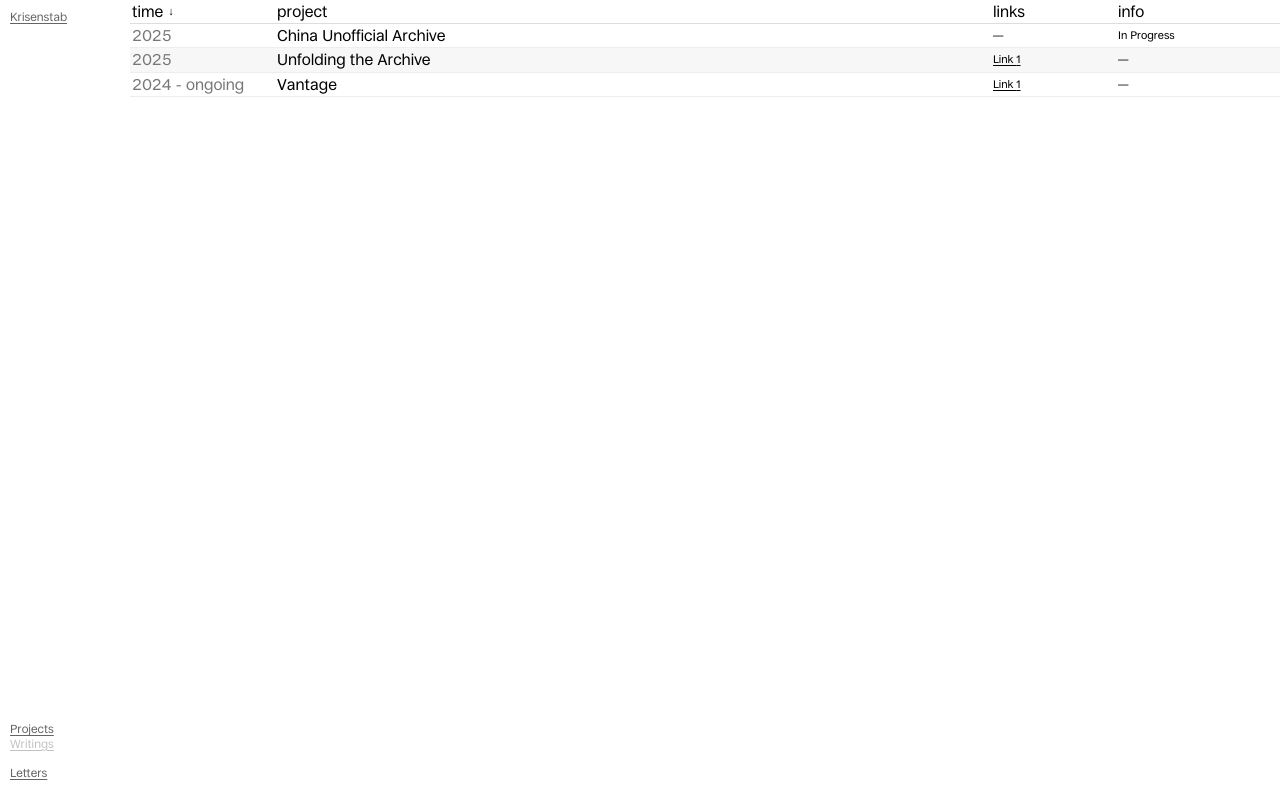
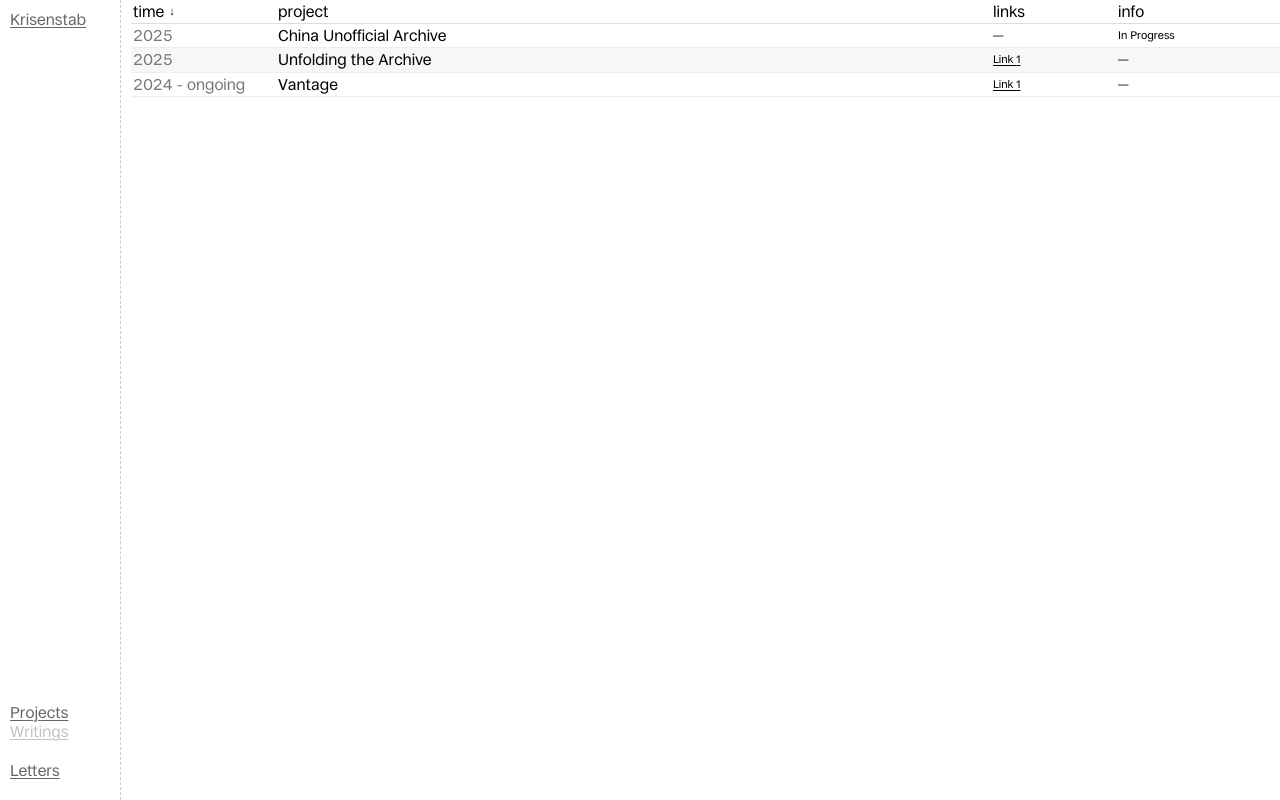
Before and after one commit to thometnanni/krisenstab, a SvelteKit app: page /projects in a window 1280 px wide. Built offline with nearby package versions, Linux system fonts and the light colour scheme.

Commit message:
chore border

```diff
--- a/src/routes/+layout.svelte
+++ b/src/routes/+layout.svelte
@@ -43,7 +43,7 @@
   .meta {
     background-color: white;
     display: flex;
-    font-size: 14px;
+    font-size: 1rem;
     line-height: 14px;
     align-items: flex-end;
     flex-wrap: wrap;
@@ -53,6 +53,7 @@
     /* height: 100vh; */
     max-height: 100dvh;
     width: 100%;
+    border-right: 1px dashed #ccc;
   }
 
   @media only screen and (max-width: 800px) {
@@ -62,16 +63,12 @@
       flex-direction: row-reverse;
       text-align: right;
       align-items: flex-start;
+      border-right: none;
     }
   }
 
   .time {
     padding: 10px 10px;
-
-    font-size: 0.6rem;
-    line-height: 1rem;
-
-    font-size: 0.75rem;
     opacity: 0.6;
     line-height: 1.2;
   }
```
